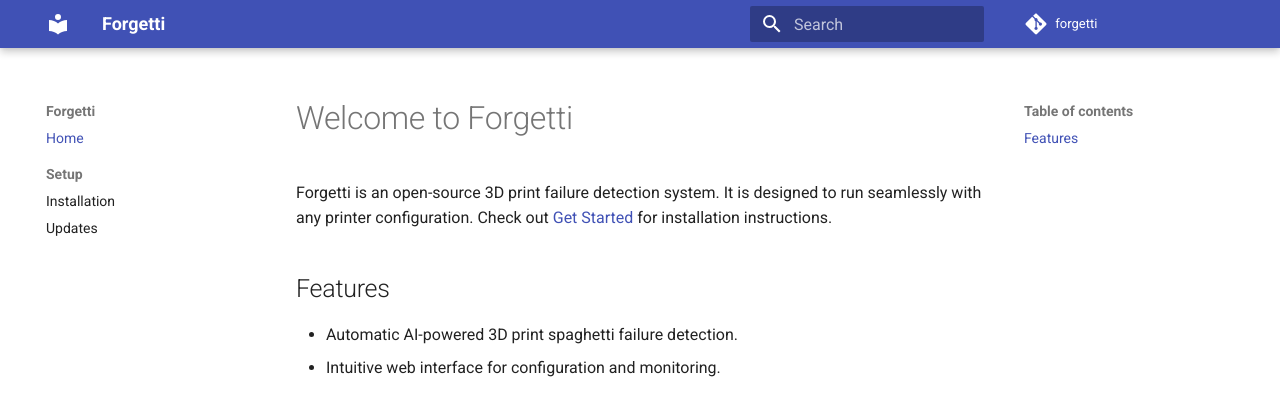
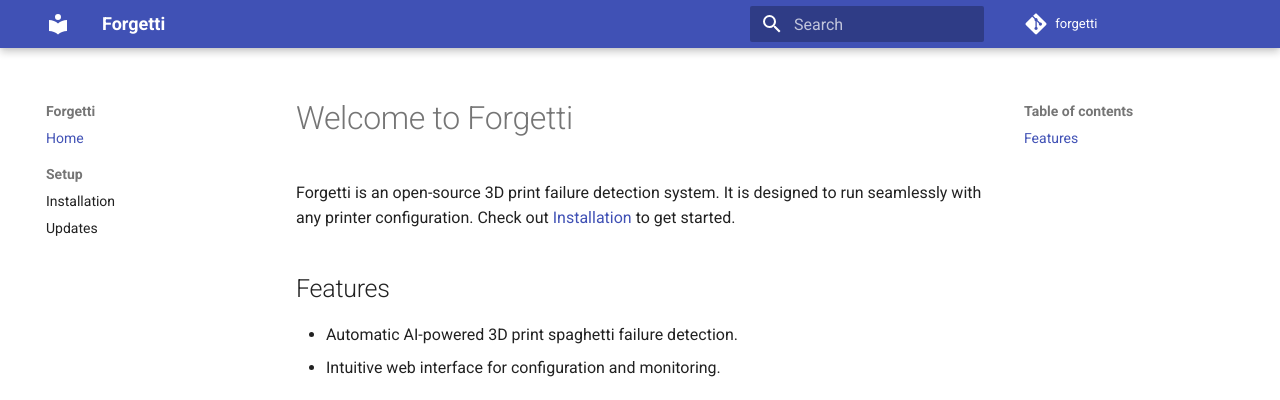
Before and after one commit to willuhmjs/forgetti, an MkDocs documentation site: the page built from docs/index.md, in a window 1280 px wide. Shown: the top 400 px of the page. Built offline with MkDocs 1.6.1 and Material for MkDocs 9.7.7, drawn with Linux system fonts in a browser that asks for light colours; comment, search, counter and statistics services are not loaded.

Commit message:
docs: fix link

```diff
--- a/docs/index.md
+++ b/docs/index.md
@@ -1,6 +1,6 @@
 # Welcome to Forgetti
 
-Forgetti is an open-source 3D print failure detection system. It is designed to run seamlessly with any printer configuration. Check out [Get Started](get_started.md) for installation instructions.
+Forgetti is an open-source 3D print failure detection system. It is designed to run seamlessly with any printer configuration. Check out [Installation](installation.md) to get started.
 
 ## Features
 
```
